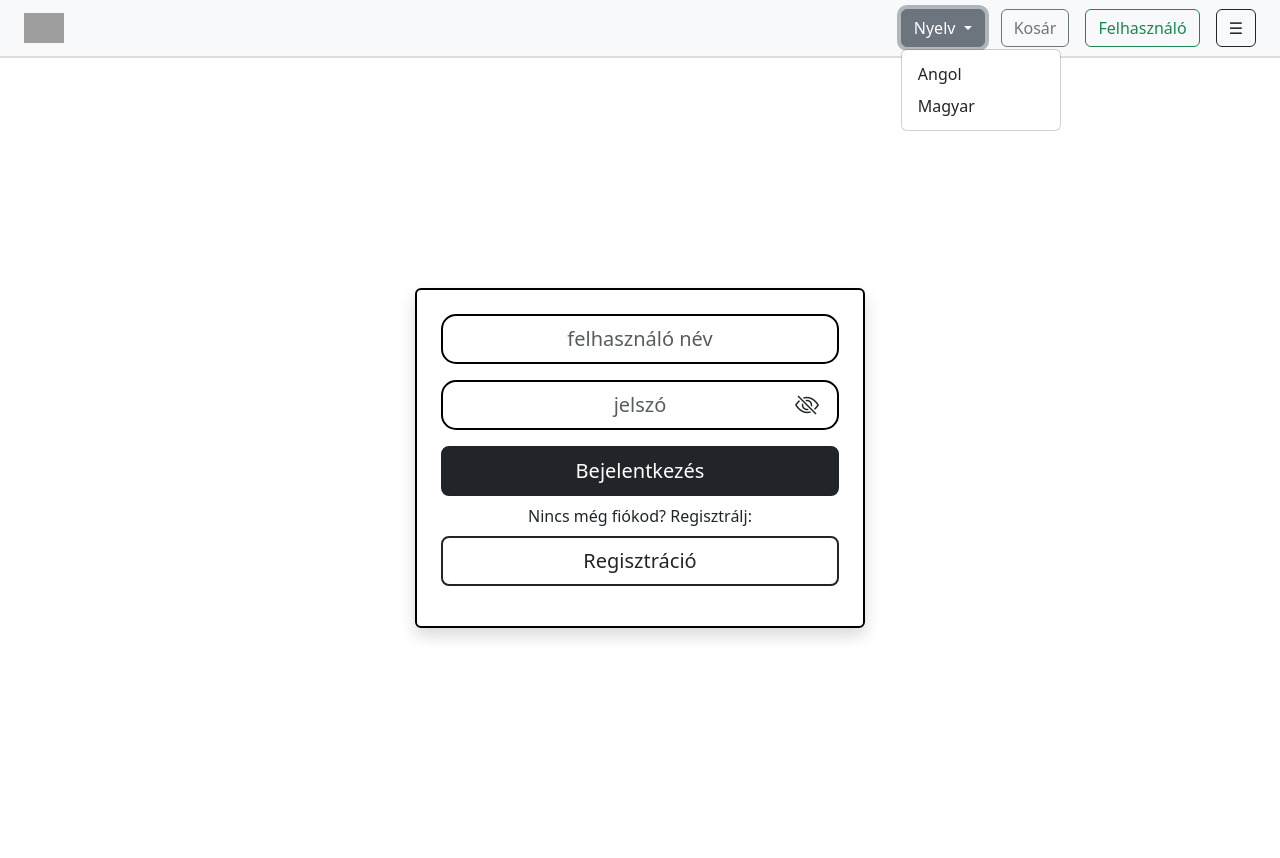
After one commit to Zsombor06/vadaszProjekt, a PHP site: page /bejelentkezes.html in a window 1280 px wide, after a click on "Nyelv". The commit adds this page. Run offline with PHP 8.4, Linux system fonts and the light colour scheme; grey boxes are pictures that could not be loaded.

Commit message:
navbar igazítás, javascriptek javítása, bejelentkezési oldal

```diff
--- /dev/null
+++ b/frontend/bejelentkezes.css
@@ -0,0 +1,46 @@
+.navbar {
+    border-bottom: 2px solid #ddd;
+}
+
+.navbar .dropdown-menu {
+    position: absolute;
+    z-index: 2000;
+}
+
+.offcanvas {
+    width: 260px;
+}
+
+.btn-kat {
+    border-radius: 15px;
+    border: 1px solid #ccc;
+    padding: 10px;
+    text-align: center;
+    margin-bottom: 10px;
+    background: #f5f5f5;
+    transition: 0.2s;
+}
+
+.btn-kat:hover {
+    background: #e1e1e1;
+    cursor: pointer;
+}
+
+.text-justify {
+    text-align: justify;
+}
+
+.login-box {
+    width: 450px;
+    border: 2px solid #000;
+    border-radius: 15px;
+}
+
+.login-box .form-control {
+    border-radius: 15px;
+    border: 2px solid #000;
+}
+
+.login-box .btn {
+    border-width: 2px;
+}
--- /dev/null
+++ b/frontend/bejelentkezes.html
@@ -0,0 +1,115 @@
+<!DOCTYPE html>
+<html lang="hu">
+<head>
+    <meta charset="UTF-8">
+    <meta name="viewport" content="width=device-width, initial-scale=1.0">
+    <title>Főoldal</title>
+    <link href="https://cdn.jsdelivr.net/npm/bootstrap@5.3.3/dist/css/bootstrap.min.css" rel="stylesheet">
+    <link rel="stylesheet" href="https://cdn.jsdelivr.net/npm/bootstrap-icons@1.10.5/font/bootstrap-icons.css">
+    <link rel="stylesheet" href="./bejelentkezes.css">
+</head>
+<body>
+    <nav class="navbar navbar-expand-lg bg-light">
+    <div class="container-fluid px-4">
+        <img src="./képek/" alt="LOGO" height="40" class="navbar-brand"> <!-- Oldal logója-->
+
+        <div class="d-flex flex-wrap justify-content-end" id="menuElems">
+            <ul class="navbar-nav me-3">
+                <li class="nav-item dropdown">
+                    <button class="btn btn-outline-secondary dropdown-toggle" data-bs-toggle="dropdown" data-bs-display="static" data-bs-auto-close="outside"> Nyelv </button>
+                    <ul class="dropdown-menu dropdown-menu-start">
+                        <li><a class="dropdown-item" href="#" >Angol </a></li> <!-- Nyelvek -->
+                        <li><a class="dropdown-item" href="#"> Magyar </a></li>
+                    </ul>
+                </li>
+            </ul>
+
+            <button class="btn btn-outline-secondary me-3" onclick="window.location.href=''">  Kosár </button> <!-- Kosár oldal     Ne biztos hogy jó lesz így-->
+            <button class="btn btn-outline-success me-3" onclick="window.location.href=''">  Felhasználó </button> <!-- Felhasználói oldal -->
+            <button class="btn btn-outline-dark" data-bs-toggle="offcanvas" data-bs-target="#sidebarMenu"> ☰ </button>
+        </div>
+    </div>
+</nav>
+
+    <div class="offcanvas offcanvas-end" id="sidebarMenu">
+        <div class="offcanvas-header">
+            <h5>Kategóriák</h5>
+            <button class="btn-close" data-bs-dismiss="offcanvas"></button>
+        </div>
+        <div class="offcanvas-body" id="navbarKategoriak">
+            <div class="btn-kat">Példa</div>
+            <!-- Kategóriához visz, termék oldalra  majd backendből lesz feltöltve -->
+        </div>
+    </div>
+<!-- navbar vége-->
+
+<!--body __ Bejelentkezés-->
+<div class="d-flex justify-content-center align-items-center min-vh-100">
+    <form class="p-4 rounded shadow login-box">
+        <div class="mb-3">
+            <input type="text" id="FnevIn" class="form-control form-control-lg text-center" placeholder="felhasználó név">
+        </div>
+        <div class="mb-3 position-relative">
+            <input type="password" id="FjelszoIn" class="form-control form-control-lg text-center" placeholder="jelszó">
+            <button type="button" class="btn position-absolute top-50 end-0 translate-middle-y me-2" id="szemecske" style="border: none; background: none;">
+                <i class="bi bi-eye-slash fs-4" id="szembigyo"></i>
+            </button>
+        </div>
+        <div class="d-grid">
+           <input type="button" value="Bejelentkezés" id="BejGomb" class="btn btn-dark btn-lg">
+       </div>
+
+        <label for="RegGomb" class="form-label text-center w-100 mt-2">Nincs még fiókod? Regisztrálj: </label>
+        <div class="d-grid mb-3">
+            <input type="button" name="RegGomb" value="Regisztráció" id="RegGomb" class="btn btn-outline-dark btn-lg">
+        </div>
+    </form>
+    <!-- <div id="phpvalasz" class="alert d-none w-50 text-center"> </div> -->
+</div>
+
+<!--footer-->
+</body>
+<script src="https://cdn.jsdelivr.net/npm/bootstrap@5.3.3/dist/js/bootstrap.bundle.min.js"></script>
+<script type="module">
+    import { bejelentkezesiStatus } from "./bejelentkezesiStatus.js";
+
+    const regisztralasGomb = async () => {
+        try {
+            window.location.href = "" //regisztracios oldal
+        } catch (error) {
+            console.log(error);
+        }
+    }
+
+    const bejelentkezesGomb = async () => {
+        try {
+            let Fnev = document.getElementById("FnevIn").value;
+            let Fjelszo = document.getElementById("FjelszoIn").value;
+            let httpValasz = await fetch(""); //bejelentkezés elindítása
+            let httpAdat = await httpValasz.json();
+            if (httpValasz.ok) {
+                alert(httpAdat.valasz);
+            } else {
+                alert(httpAdat.valasz);
+            }
+        } catch (error) {
+            console.log(error);
+        }
+    }
+
+    document.getElementById('szemecske').addEventListener('click', function () {
+        const jelszoIn = document.getElementById('FjelszoIn');
+        const icon = this.querySelector('i');
+        if (jelszoIn.type === 'password') {
+            jelszoIn.type = 'text';
+            if (icon) { icon.classList.remove('bi-eye-slash'); icon.classList.add('bi-eye'); }
+        } else {
+            jelszoIn.type = 'password';
+            if (icon) { icon.classList.remove('bi-eye'); icon.classList.add('bi-eye-slash'); }
+        }
+    });
+
+    document.getElementById("RegGomb").addEventListener("click", regisztralasGomb);
+    document.getElementById("BejGomb").addEventListener("click", bejelentkezesGomb);
+</script>
+</html>
--- /dev/null
+++ b/frontend/bejelentkezesiStatus.js
@@ -0,0 +1,22 @@
+export const bejelentkezesiStatus = async () => {
+        try {
+            let httpValasz = await fetch(""); //be van e jelentkezve?
+            if (httpValasz.ok) {
+                let httpAdat = await httpValasz.json();
+                if (httpAdat == "") { //nincs bejelentkezve
+                    return 0;
+                } else { //be van jelentkezve
+                    switch (httpAdat["rangId"]) {
+                        case 1: //rangId 1 az admin
+                            return 1;
+                        case 2: //rangId 2 a dolgozó
+                            return 2;
+                        default: //rangId 3 a regisztrált felhasználó
+                            return 3;
+                    }
+                }
+            }
+        } catch (error) {
+            return console.log(error);
+        }
+    }
```
Also changed, not shown: frontend/fooldal.css (+7 -0 lines), frontend/fooldal.html (+50 -23 lines).
